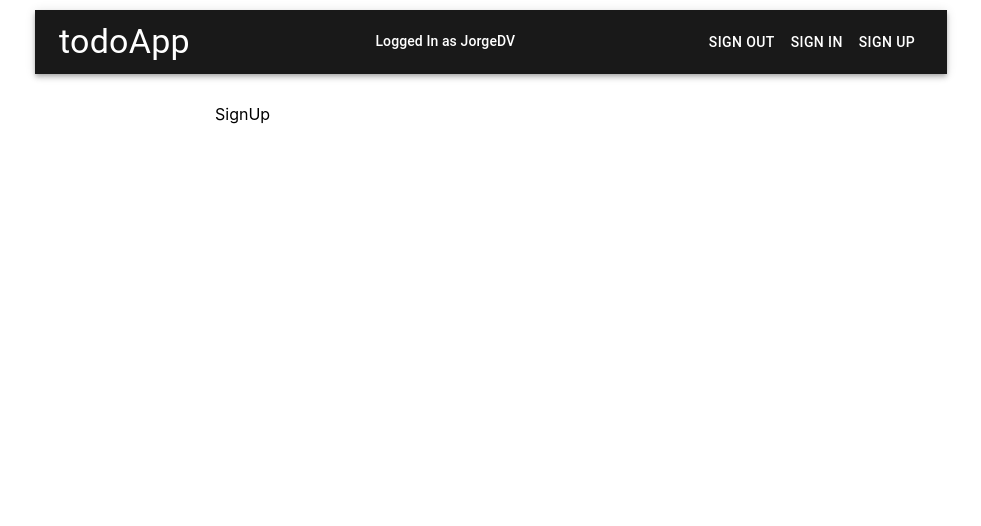
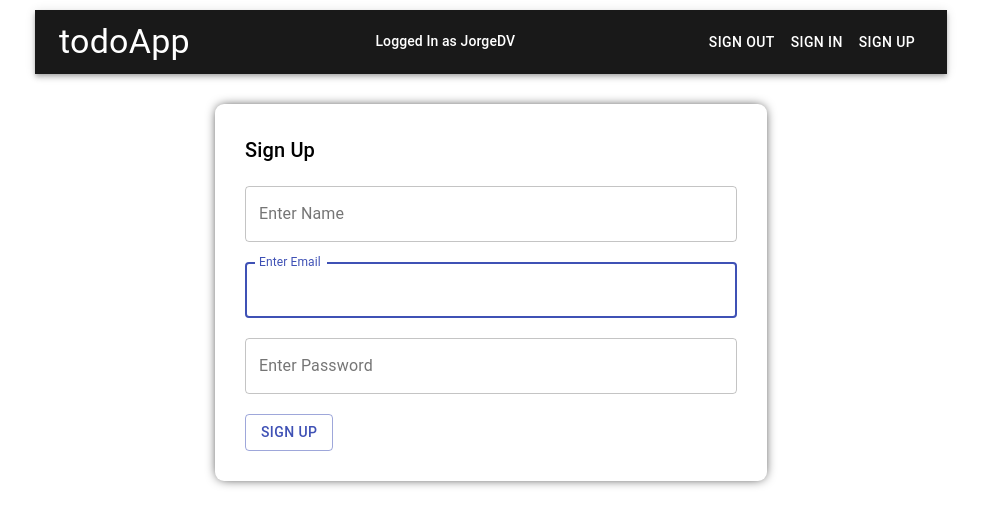
Before and after one commit to jorgediazok/mern-crud-practice2, a React (Create React App) app in the folder client/: page /signup in a window 1280 px wide. Shown: the top 526 px of the page, without its empty margins (149-1130 px from the left). Built offline with nearby package versions, Linux system fonts and the light colour scheme.

Commit message:
added signin and signup form

```diff
--- a/client/src/components/auth/SignIn.js
+++ b/client/src/components/auth/SignIn.js
@@ -1,7 +1,52 @@
 import React from 'react';
 
+import { Typography, TextField, Button } from '@material-ui/core';
+import { makeStyles } from '@material-ui/core/styles';
+
+const useStyles = makeStyles({
+  formStyle: {
+    margin: '0px auto',
+    padding: '30px',
+    borderRadius: '9px',
+    boxShadow: '0px 0px 12px -3px #000000',
+  },
+  spacing: {
+    marginTop: '20px',
+  },
+});
+
 const SignIn = () => {
-  return <div>Signin</div>;
+  const classes = useStyles();
+
+  return (
+    <>
+      <form noValidate autoComplete="off" className={classes.formStyle}>
+        <Typography variant="h6">Sign In</Typography>
+        <TextField
+          className={classes.spacing}
+          id="enter-email"
+          label="Enter Email"
+          variant="outlined"
+          fullWidth
+          autoFocus
+        />
+        <TextField
+          className={classes.spacing}
+          id="enter-password"
+          label="Enter Password"
+          variant="outlined"
+          fullWidth
+        />
+        <Button
+          variant="outlined"
+          color="primary"
+          type="submit"
+          className={classes.spacing}>
+          Sign In
+        </Button>
+      </form>
+    </>
+  );
 };
 
 export default SignIn;
--- a/client/src/components/auth/SignUp.js
+++ b/client/src/components/auth/SignUp.js
@@ -1,7 +1,60 @@
 import React from 'react';
 
+import { Typography, TextField, Button } from '@material-ui/core';
+import { makeStyles } from '@material-ui/core/styles';
+
+const useStyles = makeStyles({
+  formStyle: {
+    margin: '0px auto',
+    padding: '30px',
+    borderRadius: '9px',
+    boxShadow: '0px 0px 12px -3px #000000',
+  },
+  spacing: {
+    marginTop: '20px',
+  },
+});
+
 const SignUp = () => {
-  return <div>SignUp</div>;
+  const classes = useStyles();
+
+  return (
+    <>
+      <form noValidate autoComplete="off" className={classes.formStyle}>
+        <Typography variant="h6">Sign Up</Typography>
+        <TextField
+          className={classes.spacing}
+          id="enter-name"
+          label="Enter Name"
+          variant="outlined"
+          fullWidth
+          autoFocus
+        />
+        <TextField
+          className={classes.spacing}
+          id="enter-email"
+          label="Enter Email"
+          variant="outlined"
+          fullWidth
+          autoFocus
+        />
+        <TextField
+          className={classes.spacing}
+          id="enter-password"
+          label="Enter Password"
+          variant="outlined"
+          fullWidth
+        />
+        <Button
+          variant="outlined"
+          color="primary"
+          type="submit"
+          className={classes.spacing}>
+          Sign Up
+        </Button>
+      </form>
+    </>
+  );
 };
 
 export default SignUp;
```
